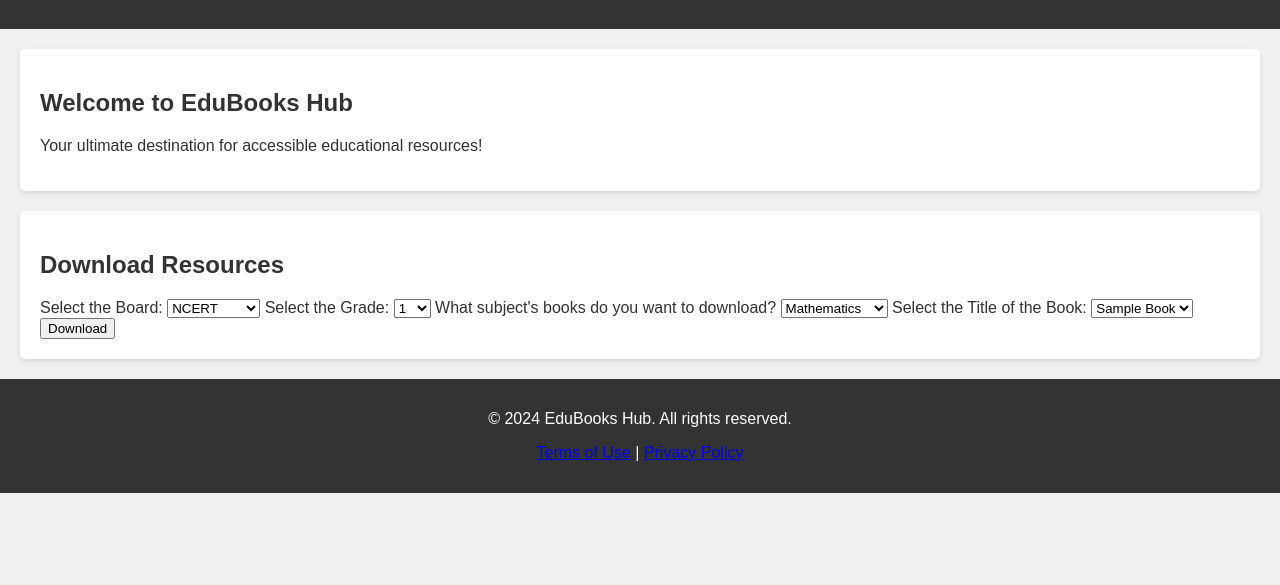
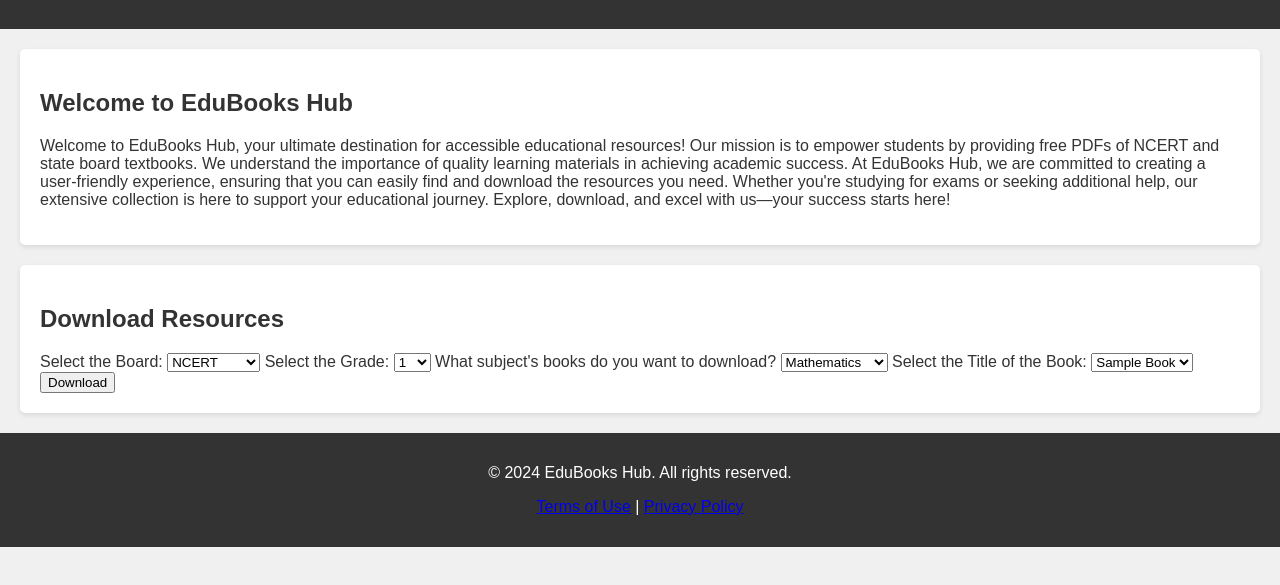
Before and after one commit to amolaher507/Educationbooks.github.io, a plain HTML site: page index.html in a window 1280 px wide. Shown: the part 115-700 px from the top of the page. Drawn offline with Linux system fonts and the light colour scheme.

Commit message:
Update index.html

```diff
--- a/index.html
+++ b/index.html
@@ -20,7 +20,9 @@
 
     <section id="about">
         <h2>Welcome to EduBooks Hub</h2>
-        <p>Your ultimate destination for accessible educational resources!</p>
+        <p>Welcome to EduBooks Hub, your ultimate destination for accessible educational resources! Our mission is to empower students by providing free PDFs of NCERT and state board textbooks. We understand the importance of quality learning materials in achieving academic success. At EduBooks Hub, we are committed to creating a user-friendly experience, ensuring that you can easily find and download the resources you need. Whether you're studying for exams or seeking additional help, our extensive collection is here to support your educational journey. Explore, download, and excel with us—your success starts here!
+
+        </p>
     </section>
 
     <section id="downloads">
```
